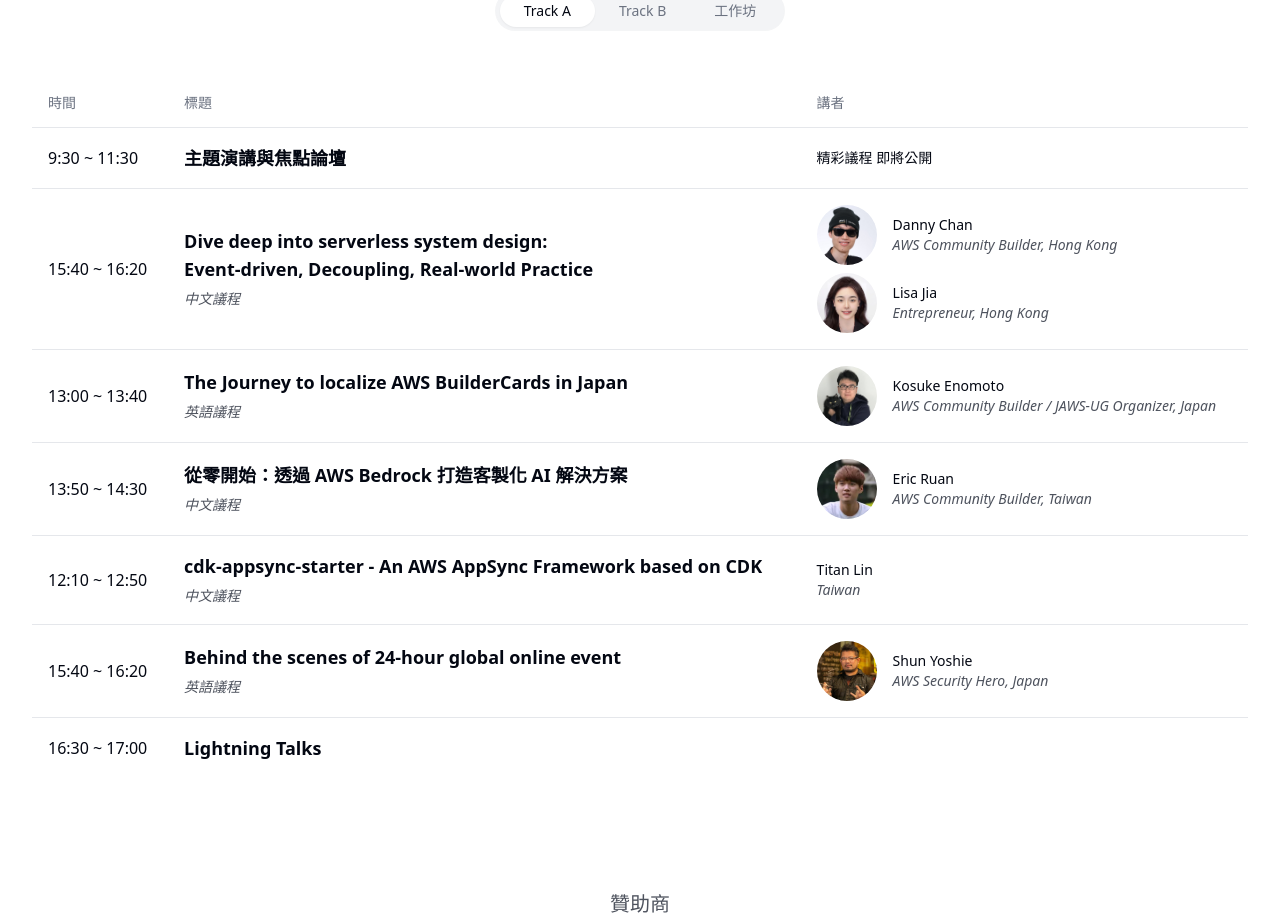
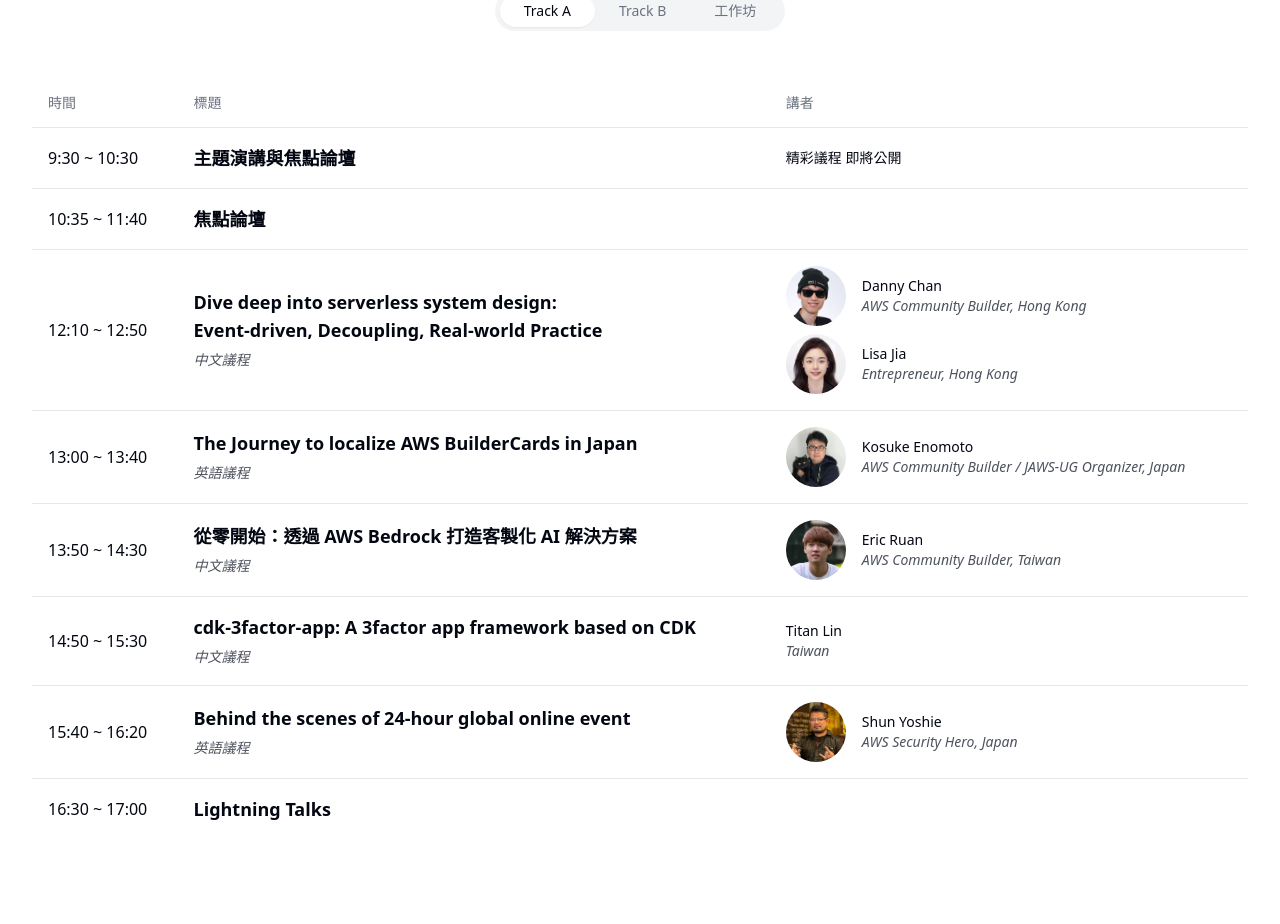
Before and after one commit to kane50613/aws-community-day-taiwan-2024, a Next.js app: page / in a window 1280 px wide. Shown: the part 2420-3344 px from the top of the page. Built offline with nearby package versions, Linux system fonts and the light colour scheme.

Commit message:
feat: update sessions

```diff
--- a/src/components/section/sessions.tsx
+++ b/src/components/section/sessions.tsx
@@ -10,7 +10,7 @@
   const t = useTranslations("sessions");
 
   const sessions = [
-    ...getTrackASessions(t),
+    ...getTrackASessions(t, useTranslations("panelDiscussion")),
     ...trackBSessions,
     ...workshopSessions,
   ];
--- a/src/sessions/trackA.tsx
+++ b/src/sessions/trackA.tsx
@@ -8,16 +8,23 @@
 import DannyChan from "../../public/Danny_Chan.jpg";
 
 export const getTrackASessions: (
-  t: ReturnType<typeof useTranslations>
-) => SessionType[] = (t) => [
+  sessionT: ReturnType<typeof useTranslations>,
+  panelDiscussionT: ReturnType<typeof useTranslations>
+) => SessionType[] = (sessionT, panelDiscussionT) => [
   {
-    title: t("keynoteAndPanel"),
+    title: sessionT("keynoteAndPanel"),
     speakers: [
       {
-        name: t("comingSoon"),
+        name: sessionT("comingSoon"),
       },
     ],
-    time: "9:30 ~ 11:30",
+    time: "9:30 ~ 10:30",
+    type: "Track A",
+  },
+  {
+    title: panelDiscussionT("title"),
+    speakers: [],
+    time: "10:35 ~ 11:40",
     type: "Track A",
   },
   {
@@ -40,7 +47,7 @@
         image: LisaJia,
       },
     ],
-    time: "15:40 ~ 16:20",
+    time: "12:10 ~ 12:50",
     type: "Track A",
     language: "Mandarin",
   },
@@ -59,7 +66,7 @@
     language: "English",
   },
   {
-    title: t("eric.bedrock.title"),
+    title: sessionT("eric.bedrock.title"),
     speakers: [
       {
         name: "Eric Ruan",
@@ -73,14 +80,14 @@
     language: "Mandarin",
   },
   {
-    title: "cdk-appsync-starter - An AWS AppSync Framework based on CDK",
+    title: "cdk-3factor-app: A 3factor app framework based on CDK",
     speakers: [
       {
         name: "Titan Lin",
         bio: "Taiwan",
       },
     ],
-    time: "12:10 ~ 12:50",
+    time: "14:50 ~ 15:30",
     type: "Track A",
     language: "Mandarin",
   },
@@ -100,11 +107,7 @@
   },
   {
     title: "Lightning Talks",
-    speakers: [
-      {
-        name: "",
-      },
-    ],
+    speakers: [],
     time: "16:30 ~ 17:00",
     type: "Track A",
   },
--- a/src/sessions/trackB.tsx
+++ b/src/sessions/trackB.tsx
@@ -22,7 +22,7 @@
         bio: "Korea",
       },
     ],
-    time: "10:30 ~ 11:00",
+    time: "10:35 ~ 11:05",
     type: "Track B",
     language: "English",
   },
@@ -36,7 +36,7 @@
         bio: "Taiwan",
       },
     ],
-    time: "11:00 ~ 12:05",
+    time: "11:10 ~ 11:40",
     type: "Track B",
     language: "Mandarin",
   },
--- a/src/sessions/workshop.tsx
+++ b/src/sessions/workshop.tsx
@@ -5,18 +5,7 @@
 import ScottHsieh from "../../public/Scott_Hsieh.jpg";
 import { SessionType } from "@/lib/session";
 
-export const workshopSessions: SessionType[] = [
-  {
-    time: "13:50 ~ 16:20",
-    title: "生成式 AI 工作坊：用 SageMaker 打造 AI 心理測驗",
-    type: "Workshop",
-    language: "Mandarin",
-    description: {
-      "zh-Hant-Tw":
-        "學習使用 SageMaker，從模型選擇、訓練到部署，親手打造一個模型！能夠分析測驗結果，以特定語氣提供個人化的測驗回饋，最後將這個模型整合至 AWS Educate 雲端大使所打造的心理測驗平台！把 AI 創意轉化為實際應用",
-      en: "Learn to use SageMaker, from model selection, training, to deployment, and build a model hands-on! The model will be able to analyze quiz results and provide personalized feedback in a specific tone. Finally, integrate this model into the psychological testing platform built by AWS Educate Cloud Ambassadors! Turn AI creativity into practical applications.",
-    },
-    speakers: [
+const awsEducateAmbassador = [
   {
     name: "Shiun Chiu",
     bio: "AWS Educate Student Ambassador, Taiwan",
@@ -41,7 +30,27 @@
     image: HarryChung,
     link: "https://www.linkedin.com/in/chih-han-chung-943950268/",
   },
-    ],
+];
+
+export const workshopSessions: SessionType[] = [
+  {
+    time: "12:10 ~ 12:50",
+    title: "世界咖啡館",
+    type: "Workshop",
+    language: "Mandarin",
+    speakers: awsEducateAmbassador,
+  },
+  {
+    time: "13:50 ~ 16:20",
+    title: "生成式 AI 工作坊：用 SageMaker 打造 AI 心理測驗",
+    type: "Workshop",
+    language: "Mandarin",
+    description: {
+      "zh-Hant-Tw":
+        "學習使用 SageMaker，從模型選擇、訓練到部署，親手打造一個模型！能夠分析測驗結果，以特定語氣提供個人化的測驗回饋，最後將這個模型整合至 AWS Educate 雲端大使所打造的心理測驗平台！把 AI 創意轉化為實際應用",
+      en: "Learn to use SageMaker, from model selection, training, to deployment, and build a model hands-on! The model will be able to analyze quiz results and provide personalized feedback in a specific tone. Finally, integrate this model into the psychological testing platform built by AWS Educate Cloud Ambassadors! Turn AI creativity into practical applications.",
+    },
+    speakers: awsEducateAmbassador,
   },
   {
     time: "14:50 ~ 17:00",
```
Lines whose indentation alone changed are shown as unchanged.
